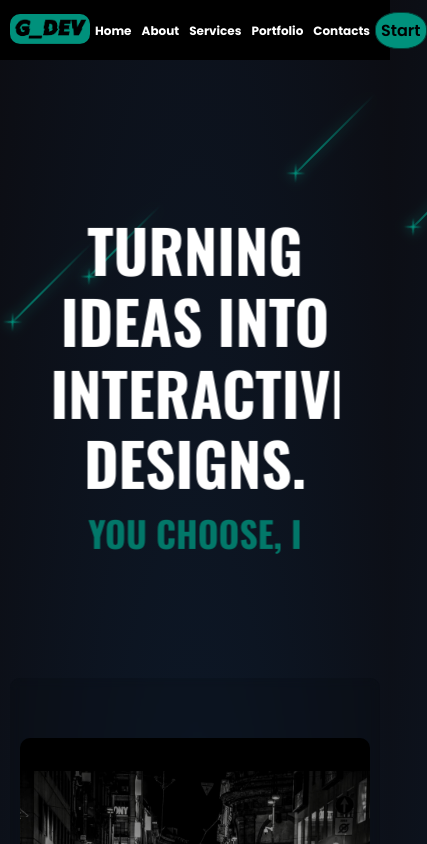
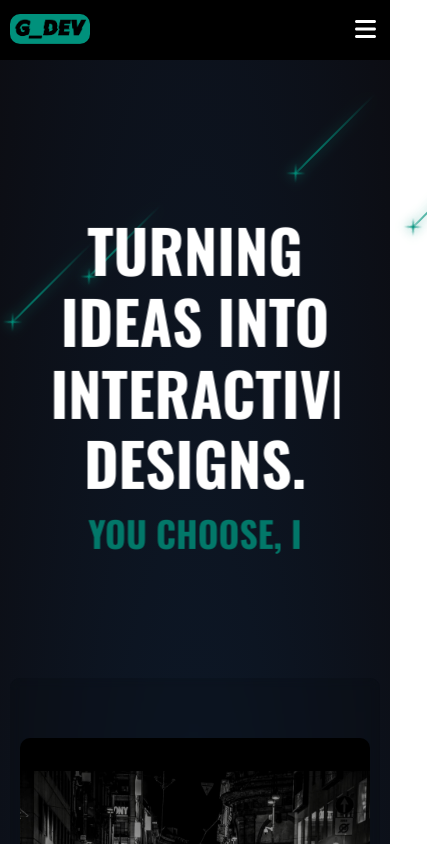
Before and after one commit to Jim2510/NewPortfolio, a React (Vite) app: page / in a window 390 px wide. Shown: the top 844 px of the page, 427 px wide, since content can reach past the window. Built offline with nearby package versions, Linux system fonts and the light colour scheme.

Commit message:
Aggiunta menu dropdown sotto i 900px

```diff
--- a/package.json
+++ b/package.json
@@ -11,6 +11,10 @@
   },
   "dependencies": {
     "@emotion/react": "^11.11.1",
+    "@fortawesome/fontawesome-svg-core": "^6.4.2",
+    "@fortawesome/free-solid-svg-icons": "^6.4.2",
+    "@fortawesome/react-fontawesome": "^0.2.0",
+    "font-awesome": "^4.7.0",
     "framer-motion": "^10.16.4",
     "react": "^18.2.0",
     "react-awesome-reveal": "^4.2.6",
--- a/src/components/Navbar/Navbar.tsx
+++ b/src/components/Navbar/Navbar.tsx
@@ -1,8 +1,17 @@
-import './navbar.css';
-import logo from '../../assets/Logo.png'
-import {Reveal} from '../../Reveal.tsx';
+import "./navbar.css";
+import logo from "../../assets/Logo.png";
+import { Reveal } from "../../Reveal.tsx";
+import { FontAwesomeIcon } from "@fortawesome/react-fontawesome";
+import { faBars } from "@fortawesome/free-solid-svg-icons";
+import { useState } from "react";
 
 export default function Navbar() {
+  const [menuVisible, setMenuVisible] = useState(false);
+
+  const toggleMenu = () => {
+    setMenuVisible(!menuVisible);
+  };
+
   return (
     <div className="navbar">
       <div className="logo">
@@ -10,7 +19,10 @@ export default function Navbar() {
           <img src={logo} alt="logo" />
         </a>
       </div>
-      <ul className="links">
+      <button className="menu-button" onClick={toggleMenu}>
+        <FontAwesomeIcon icon={faBars} />
+      </button>
+      <ul className={`links ${menuVisible ? "show" : ""}`}>
         <Reveal>
           <li>
             <a href="#home">
@@ -18,28 +30,36 @@ export default function Navbar() {
             </a>
           </li>
         </Reveal>
-        <Reveal><li>
+        <Reveal>
+          <li>
             <a href="#about">
               <b>About</b>
             </a>
-        </li></Reveal>
-        <Reveal><li>
+          </li>
+        </Reveal>
+        <Reveal>
+          <li>
             <a href="#services">
               <b>Services</b>
             </a>
-        </li></Reveal>
-        <Reveal><li>
+          </li>
+        </Reveal>
+        <Reveal>
+          <li>
             <a href="#portfolio">
               <b>Portfolio</b>
             </a>
-        </li></Reveal>
-        <Reveal><li>
+          </li>
+        </Reveal>
+        <Reveal>
+          <li>
             <a href="#contact">
               <b>Contacts</b>
             </a>
-        </li></Reveal>
+          </li>
+        </Reveal>
       </ul>
-      <a href="#about" className="action_btn">
+      <a href="#about" className={`action_btn ${menuVisible ? "hidden" : ""}`}>
         Start
       </a>
     </div>
--- a/src/components/Navbar/navbar.css
+++ b/src/components/Navbar/navbar.css
@@ -1,4 +1,5 @@
 @import url("https://fonts.googleapis.com/css2?family=Poppins:ital,wght@0,400;0,500;0,600;0,700;1,400;1,500;1,600;1,700&display=swap");
+@import url("https://cdnjs.cloudflare.com/ajax/libs/font-awesome/5.15.3/css/all.min.css");
 
 .navbar {
   display: flex;
@@ -19,6 +20,7 @@
   flex-direction: row;
   margin: 0;
   list-style: none;
+  margin-left: -350px;
 }
 
 ul li {
@@ -60,6 +62,56 @@ ul li a {
   margin-top: 3px;
 }
 
+.menu-button {
+  display: none;
+  position: absolute;
+  top: 15px;
+  right: 10px;
+  background: none;
+  border: none;
+  font-size: 24px;
+  color: #fff;
+  cursor: pointer;
+}
+
+.menu-button.active {
+  transform: rotate(90deg);
+}
+
+.action_btn.hidden {
+  display: none;
+}
+
+.links.show {
+  width: 120px;
+  backdrop-filter: blur(5px);
+  display: flex;
+  flex-direction: column;
+  position: absolute;
+  top: 50px;
+  right: 0;
+  background-color: #00000086;
+  z-index: 1000;
+  border-radius: 0 0 0 10px;
+
+}
+
+.links.show li {
+  display: flex;
+  justify-content: center;
+  margin: 0;
+  padding: 10px;
+}
+
+
+/* Aggiungi stili per nascondere il pulsante .action_btn quando il menu è visibile */
+.menu-button + .links.show {
+  margin-top: 10px;
+}
+
+
+
+
 @media (max-width: 900px) {
   .logo img {
     width: 100px;
@@ -70,6 +122,27 @@ ul li a {
     font-size: 16px;
     margin: 0 5px;
   }
+
+  .links {
+    display: none;
+  }
+
+  .menu-button {
+    display: block;
+    width: 30px;
+    height: 30px;
+    background-color: #000;
+  }
+
+  .menu-button  {
+    display: block;
+  }
+
+  .action_btn {
+    display: none;
+  }
+
+
 }
 
 @media (max-width: 600px) {
```
Also changed, not shown: 1 other file (tests, documents, lock files or other folders). Lines whose indentation alone changed are shown as unchanged.
